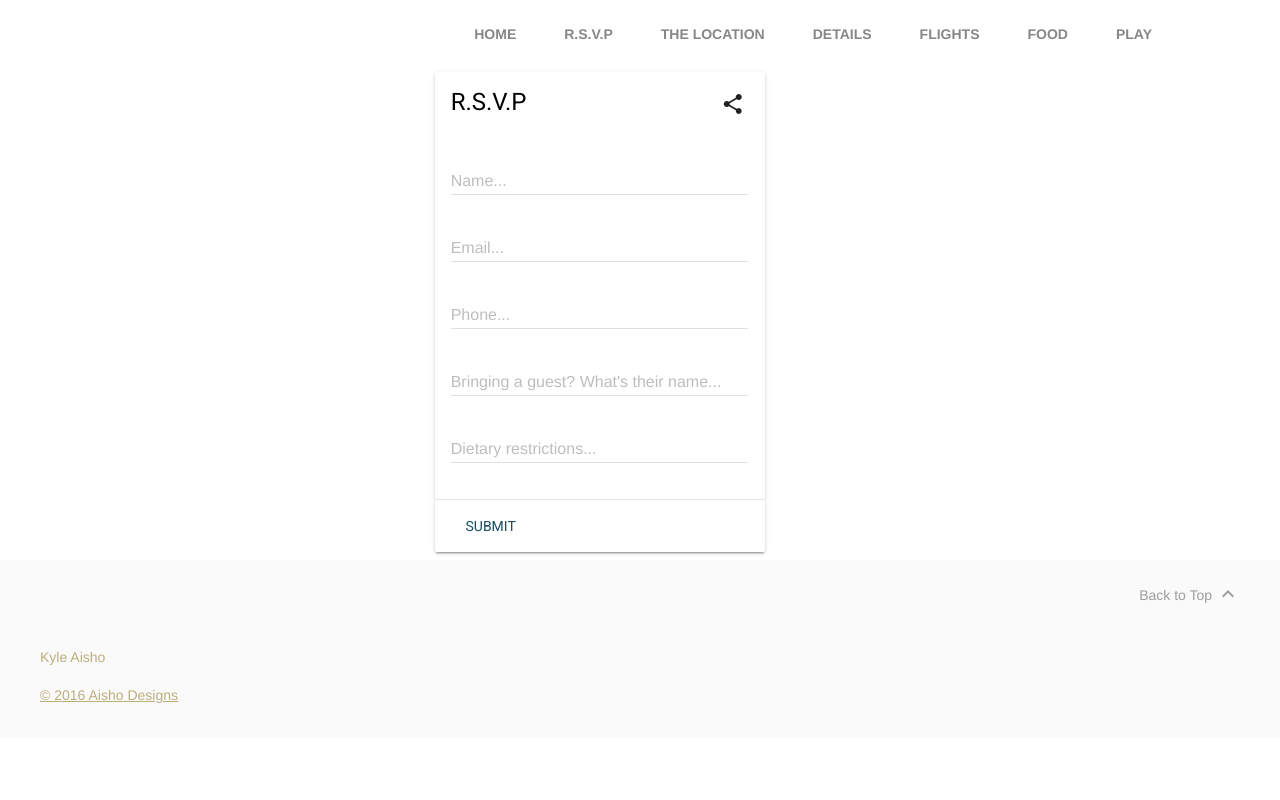
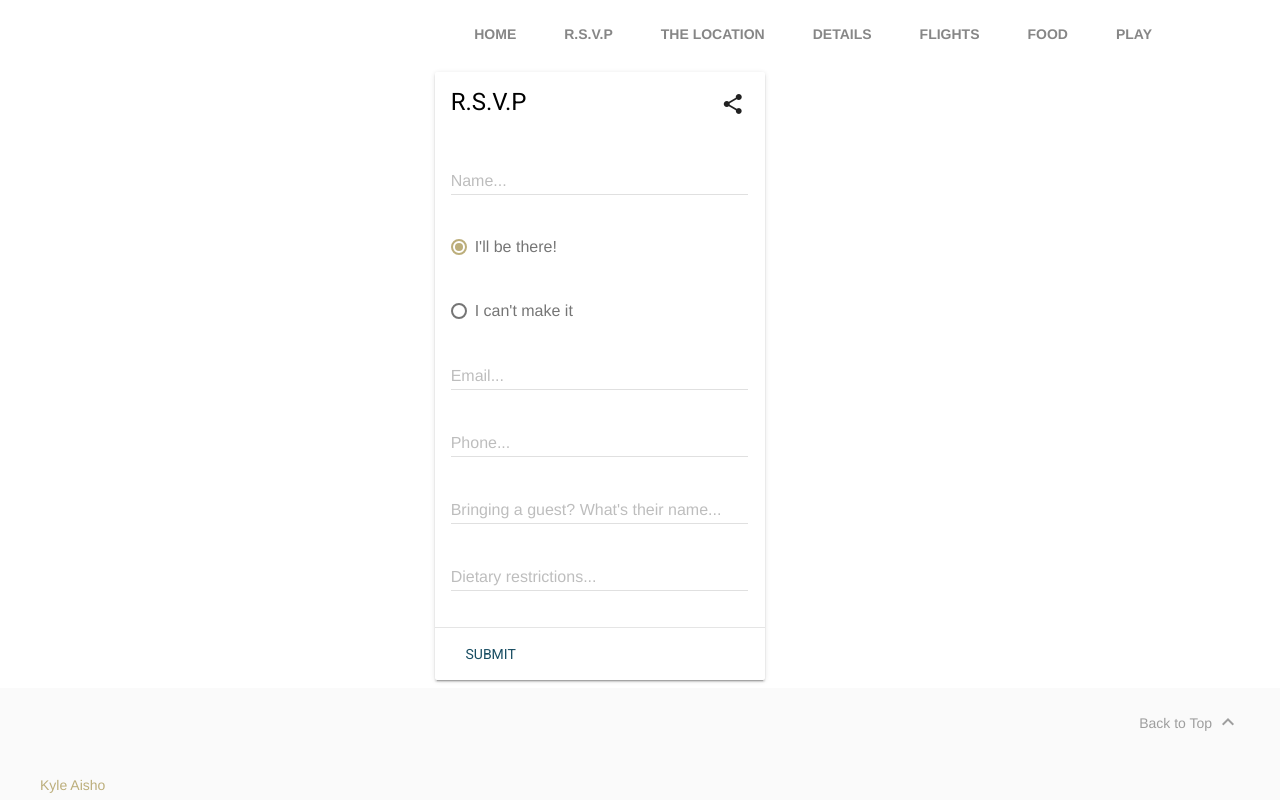
Before and after one commit to kyleaisho/wedding, a plain HTML site: page rsvp.html in a window 1280 px wide. Drawn offline with nearby package versions, Linux system fonts and the light colour scheme.

Commit message:
Added radio button to state if guest is coming lol

```diff
--- a/rsvp.html
+++ b/rsvp.html
@@ -98,6 +98,18 @@
                       <input class="mdl-textfield__input rsvp-text" type="text" id="name-text">
                       <label class="mdl-textfield__label" for="sample3">Name...</label>
                     </div>
+                    <div class="mdl-textfield mdl-js-textfield mdl-textfield--floating-label">
+                        <label class="mdl-radio mdl-js-radio mdl-js-ripple-effect" for="option-1">
+                          <input type="radio" id="option-1" class="mdl-radio__button" name="options" value="1" checked>
+                          <span class="mdl-radio__label">I'll be there!</span>
+                        </label>
+                    </div>
+                    <div class="mdl-textfield mdl-js-textfield mdl-textfield--floating-label">
+                        <label class="mdl-radio mdl-js-radio mdl-js-ripple-effect" for="option-2">
+                          <input type="radio" id="option-2" class="mdl-radio__button" name="options" value="2">
+                          <span class="mdl-radio__label">I can't make it</span>
+                        </label>
+                    </div>
                       <div class="mdl-textfield mdl-js-textfield mdl-textfield--floating-label">
                         <input class="mdl-textfield__input" type="text" id="email-text">
                         <label class="mdl-textfield__label" for="sample3">Email...</label>
--- a/scripts.js
+++ b/scripts.js
@@ -6,9 +6,11 @@ function isEmailValid (email) {
 }
 
 function getFormValues () {
-    var form = document.getElementById("rsvp-form").children;
+    var coming = document.getElementById("option-1").checked;
+
     return {
         "entry.636979296": document.getElementById("name-text").value,
+        "entry.1937342378": coming ? "yes" : "no",
         "entry.1800459233": document.getElementById("email-text").value,
         "entry.2004245756": document.getElementById("phone-text").value,
         "entry.969010078": document.getElementById("guest-text").value,
--- a/styles.css
+++ b/styles.css
@@ -38,6 +38,99 @@ a img{
 #img-front-page {
     max-height: 100%;
     max-width: 100%;
+}
+
+.mdl-radio.is-checked .mdl-radio__outer-circle {
+    border-color: #BCAE7B;
+}
+
+.mdl-radio.is-checked .mdl-radio__inner-circle {
+    background-color: #BCAE7B;
+}
+
+.mdl-radio {
+    position: relative;
+    font-size: 16px;
+    line-height: 24px;
+    display: inline-block;
+    box-sizing: border-box;
+    margin: 0;
+    padding-left: 0
+}
+
+.mdl-radio.is-upgraded {
+    padding-left: 24px
+}
+
+.mdl-radio__button {
+    line-height: 24px
+}
+
+.mdl-radio.is-upgraded .mdl-radio__button {
+    position: absolute;
+    width: 0;
+    height: 0;
+    margin: 0;
+    padding: 0;
+    opacity: 0;
+    -ms-appearance: none;
+    -moz-appearance: none;
+    -webkit-appearance: none;
+    appearance: none;
+    border: none
+}
+
+.mdl-radio__outer-circle {
+    position: absolute;
+    top: 4px;
+    left: 0;
+    display: inline-block;
+    box-sizing: border-box;
+    width: 16px;
+    height: 16px;
+    margin: 0;
+    cursor: pointer;
+    border: 2px solid rgba(0,0,0,.54);
+    border-radius: 50%;
+    z-index: 2
+}
+
+.mdl-radio.is-checked .mdl-radio__outer-circle {
+    border: 2px solid #BCAE7B;
+}
+
+.mdl-radio__outer-circle fieldset[disabled] .mdl-radio,.mdl-radio.is-disabled .mdl-radio__outer-circle {
+    border: 2px solid rgba(0,0,0,.26);
+    cursor: auto
+}
+
+.mdl-radio__inner-circle {
+    position: absolute;
+    z-index: 1;
+    margin: 0;
+    top: 8px;
+    left: 4px;
+    box-sizing: border-box;
+    width: 8px;
+    height: 8px;
+    cursor: pointer;
+    transition-duration: .28s;
+    transition-timing-function: cubic-bezier(.4,0,.2,1);
+    transition-property: transform;
+    transition-property: transform,-webkit-transform;
+    -webkit-transform: scale3d(0,0,0);
+    transform: scale3d(0,0,0);
+    border-radius: 50%;
+    background: #BCAE7B;
+}
+
+.mdl-radio.is-checked .mdl-radio__inner-circle {
+    -webkit-transform: scale3d(1,1,1);
+    transform: scale3d(1,1,1)
+}
+
+.mdl-radio.is-focused .mdl-radio__inner-circle {
+    box-shadow: 0 0 0 10px rgba(0,0,0,.1)
 }
 
 .mdl-button.mdl-button--colored {
```
